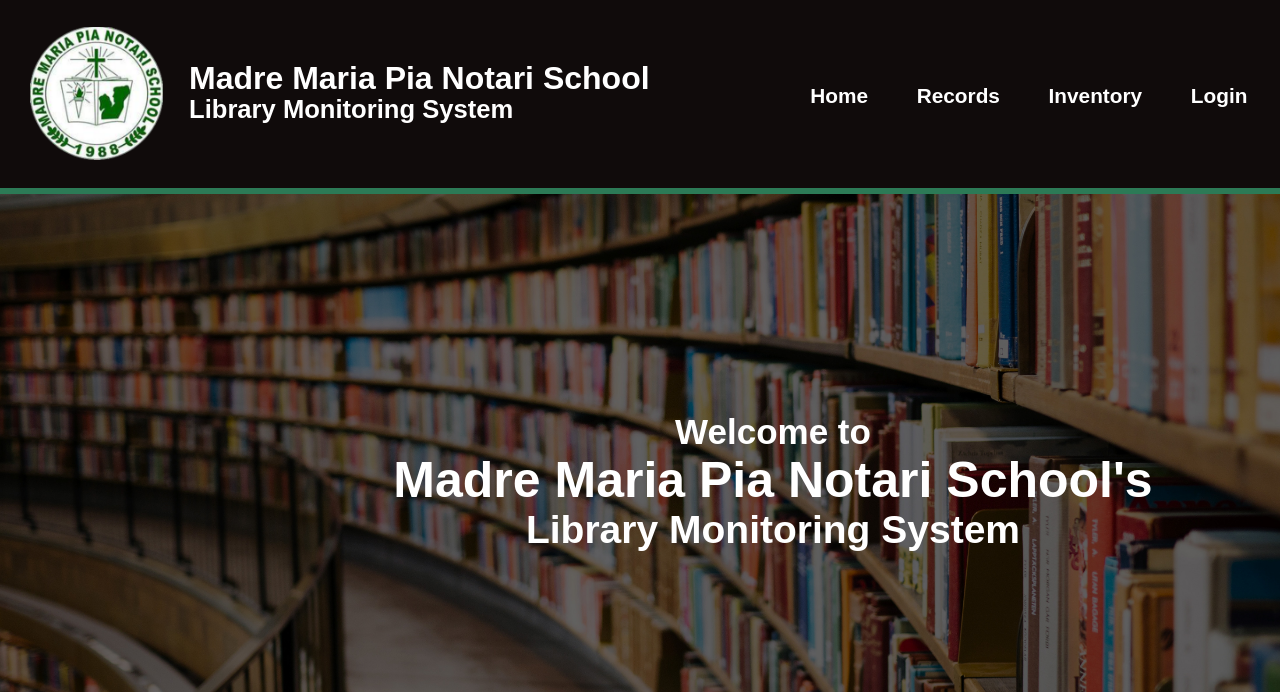
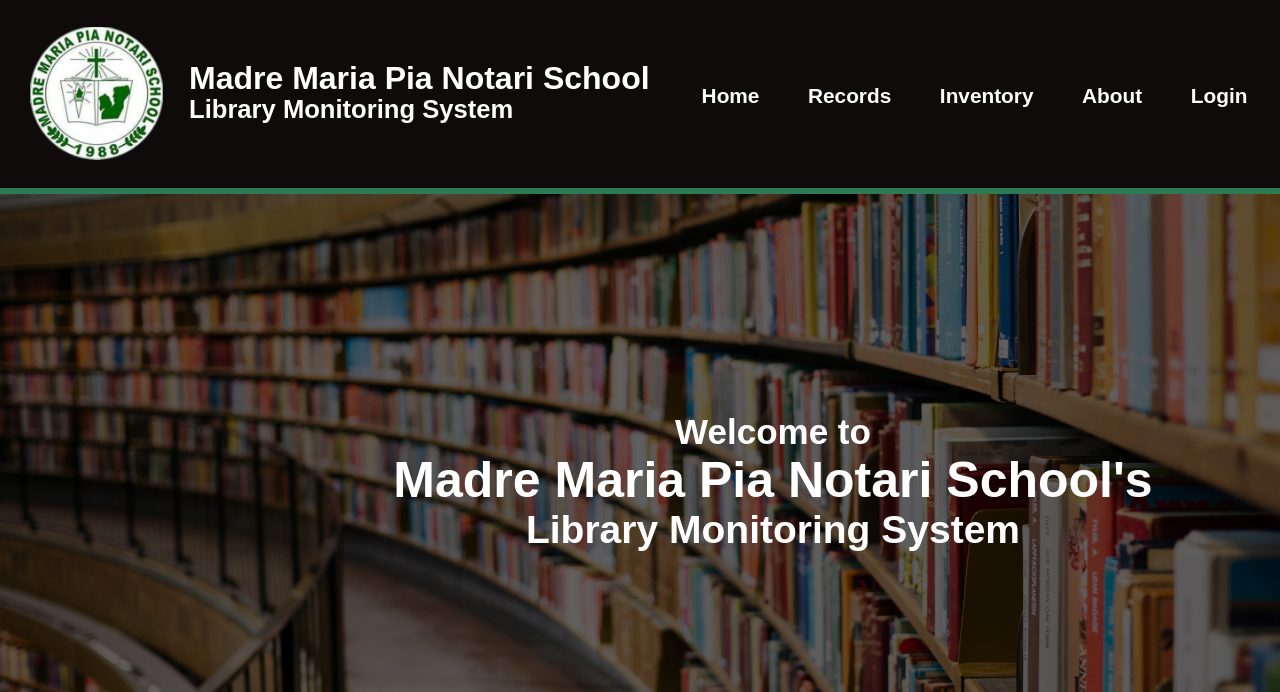
Before and after one commit to HajileTrebla/LibraryInformationMonitoringSystem, a PHP site: page /index.php in a window 1280 px wide. Shown: the top 692 px of the page. Run offline with PHP 8.4, Linux system fonts and the light colour scheme.

Commit message:
About Button Addition

```diff
--- a/index.php
+++ b/index.php
@@ -18,6 +18,7 @@
             <div class="RightOptions">
                 <ul class="Menu">
                     <li><button class="Button">Login</button></li>
+                    <li><a href="../LibraryInformationMonitoringSystem/about.html">About</a></li>
                     <li><a href="../LibraryInformationMonitoringSystem/inventory.html">Inventory</a></li>
                     <li><a href="../LibraryInformationMonitoringSystem/records.html">Records</a></li>
                     <li><a href="../LibraryInformationMonitoringSystem/index.php">Home</a></li>
```
